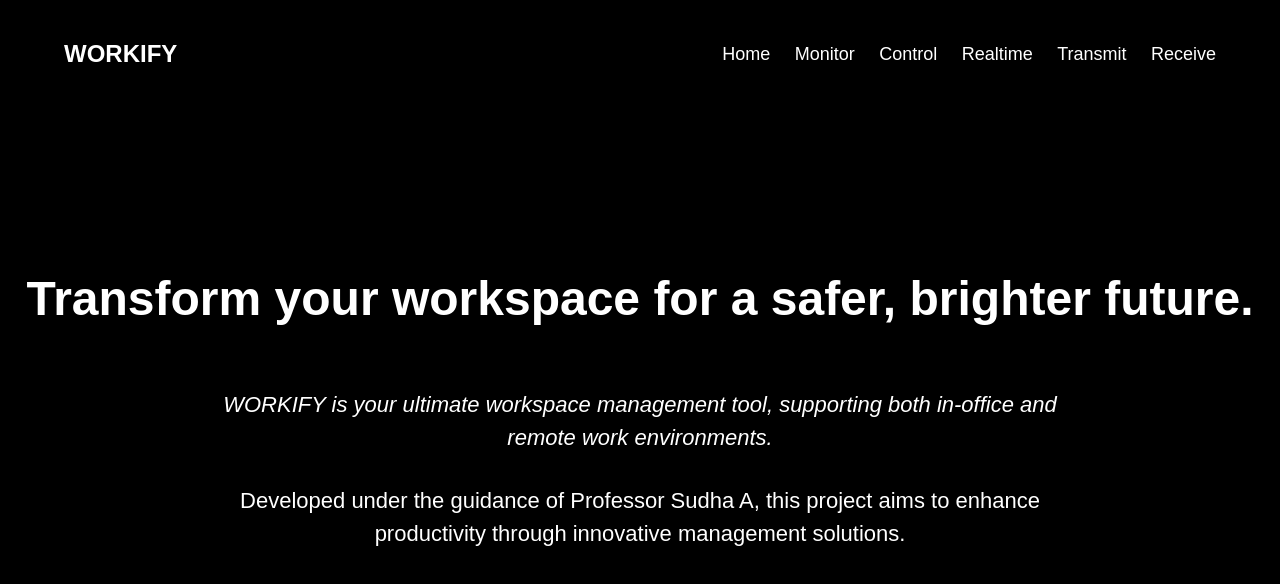
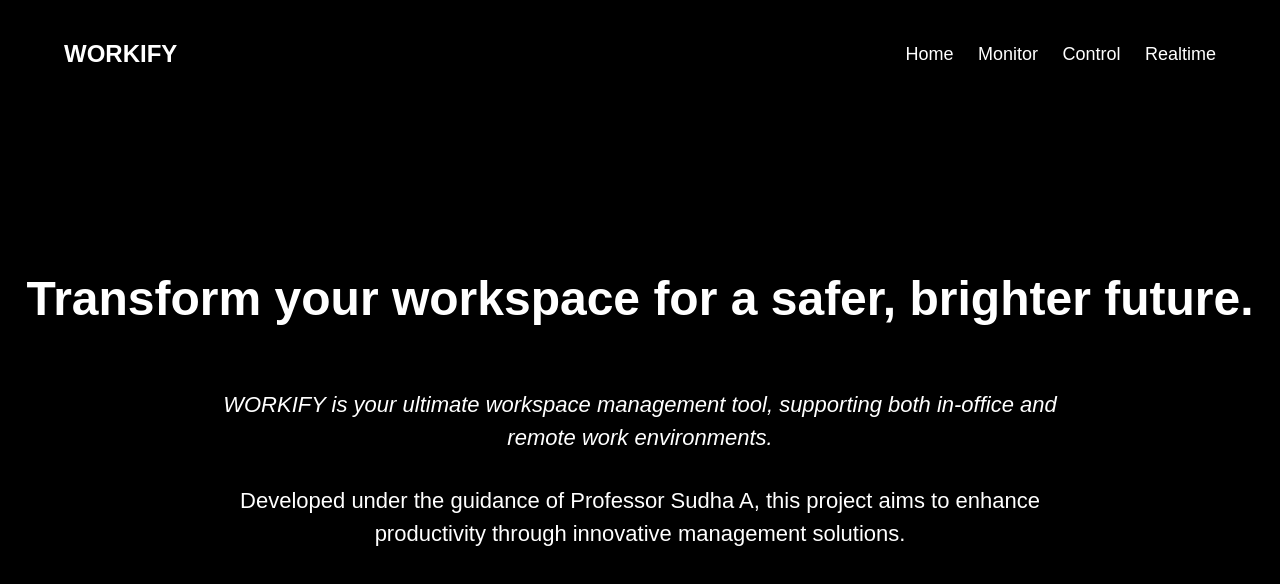
Before and after one commit to ayushacharya27/cn-website, a plain HTML site: page index.html in a window 1280 px wide. Drawn offline with Linux system fonts and the light colour scheme.

Commit message:
changing index file

```diff
--- a/index.html
+++ b/index.html
@@ -92,8 +92,8 @@
             <a href="Data.html">Monitor</a>
             <a href="BtControl.html">Control</a>
             <a href="ShowPhoto.html">Realtime</a>
-            <a href="Transmitter.html">Transmit</a>
-            <a href="Recieve.html">Receive</a>
+            <!--<a href="Transmitter.html">Transmit</a>
+            <a href="Recieve.html">Receive</a>-->
         </nav>
     </header>
 
```
